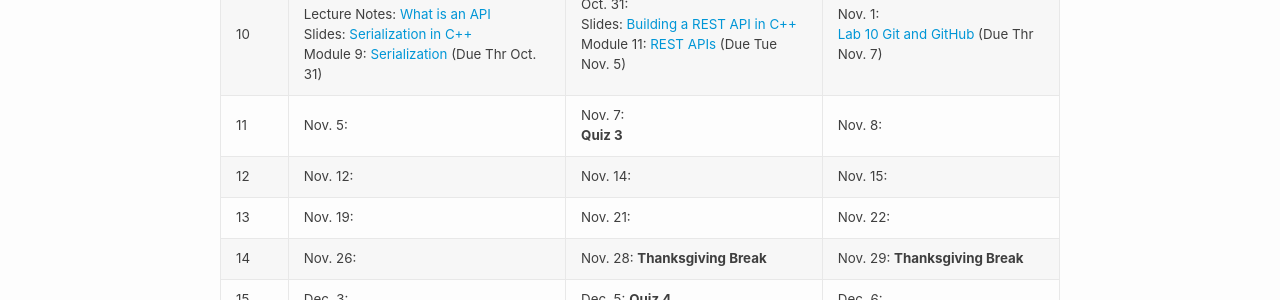
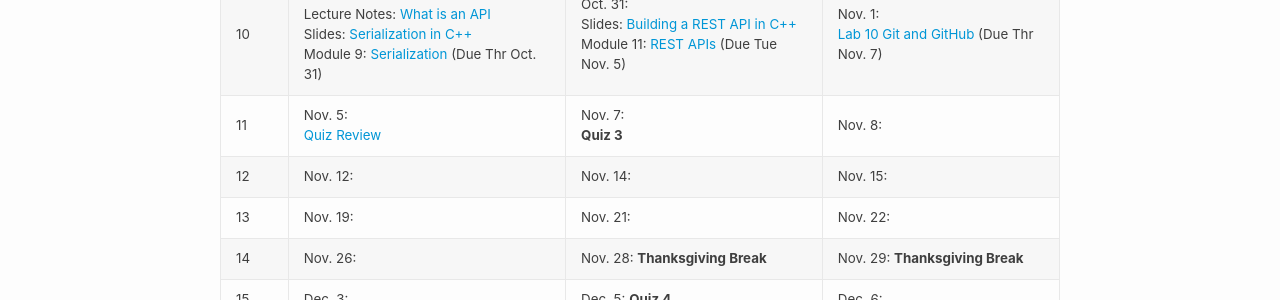
Before and after one commit to cmsc240-f24-dcs/cmsc240-f24-s2.github.io, a Jekyll site: the page built from schedule.md, in a window 1280 px wide. Shown: the part 1315-1615 px from the top of the page. Built offline with Jekyll 4.4.1, drawn with Linux system fonts in a browser that asks for light colours.

Commit message:
Added change to schedule for week 11

```diff
--- a/schedule.md
+++ b/schedule.md
@@ -21,7 +21,7 @@ title: Schedule
 | 8    | Oct 15: **Fall Break**   | Oct. 17: <br /> Lecture Notes: [Regular Expressions in C++](lecture/16) <br /> Module 8: [Regular Expressions](https://classroom.github.com/a/Bsy7kVqs) (Due Thr Oct. 24)       | Oct. 18:  <br /> Lab 8: [Regular Expressions in C++ and Linux](labs/lab8.md) (Due Thr Oct. 24)                            |
 | 9    | Oct. 22: <br />Slides: [Make and Makefiles](lectures/15-Make-Makefiles.pdf)  <br /> Module 7: [Build Automation with Make](modules/module7.md) (Due Tue Oct. 29)  | Oct. 24: <br /> Slides: [C++ Templates](lectures/18-Templates.pdf) <br /> Module 10: [Templates](modules/module10.md) (Due Thr Oct. 31)    | Oct 25:      <br />[Lab 9 Templates](labs/lab9.md) (Due Thr Nov. 7)            |
 | 10   | Oct. 29: <br /> Lecture Notes: [What is an API](lecture/20) <br /> Slides: [Serialization in C++](lectures/17-Serialization.pdf) <br /> Module 9: [Serialization](modules/module9.md) (Due Thr Oct. 31)     | Oct. 31: <br /> Slides: [Building a REST API in C++](lectures/19-REST-APIs.pdf) <br /> Module 11: [REST APIs](modules/module11.md) (Due Tue Nov. 5)| Nov. 1: <br />[Lab 10 Git and GitHub](https://cmsc240-f24-dcs.github.io/cmsc240-f24-s2.github.io/lab/10) (Due Thr Nov. 7)       |
-| 11   | Nov. 5:     | Nov. 7:  <br /> **Quiz 3**    | Nov. 8:            |
+| 11   | Nov. 5:  <br /> [Quiz Review](lectures/quiz3-review.md)   | Nov. 7:  <br /> **Quiz 3**    | Nov. 8:            |
 | 12   | Nov. 12:    | Nov. 14:  | Nov. 15:         |
 | 13   | Nov. 19: | Nov. 21:  | Nov. 22:           |
 | 14   | Nov. 26:    | Nov. 28: **Thanksgiving Break**  | Nov. 29: **Thanksgiving Break**   |
```
